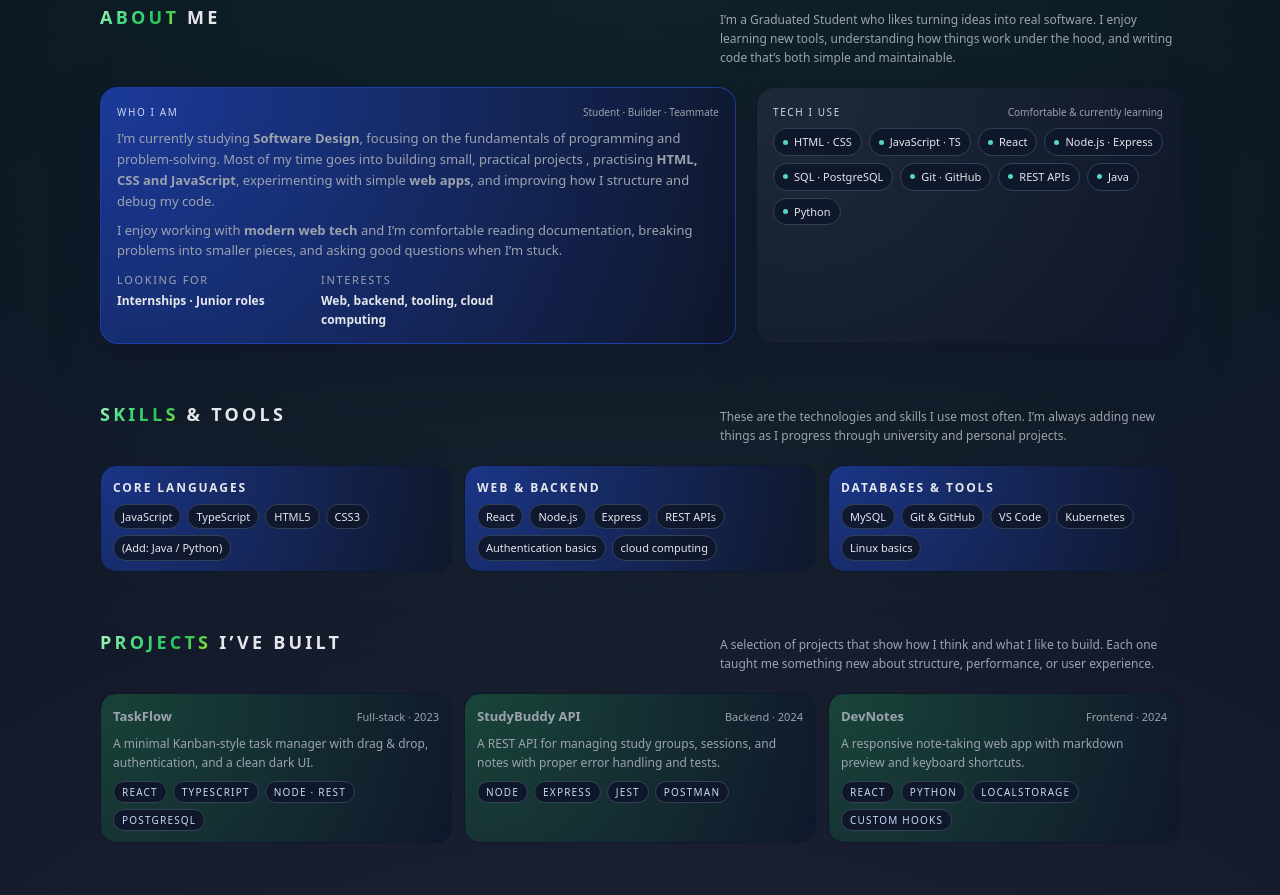
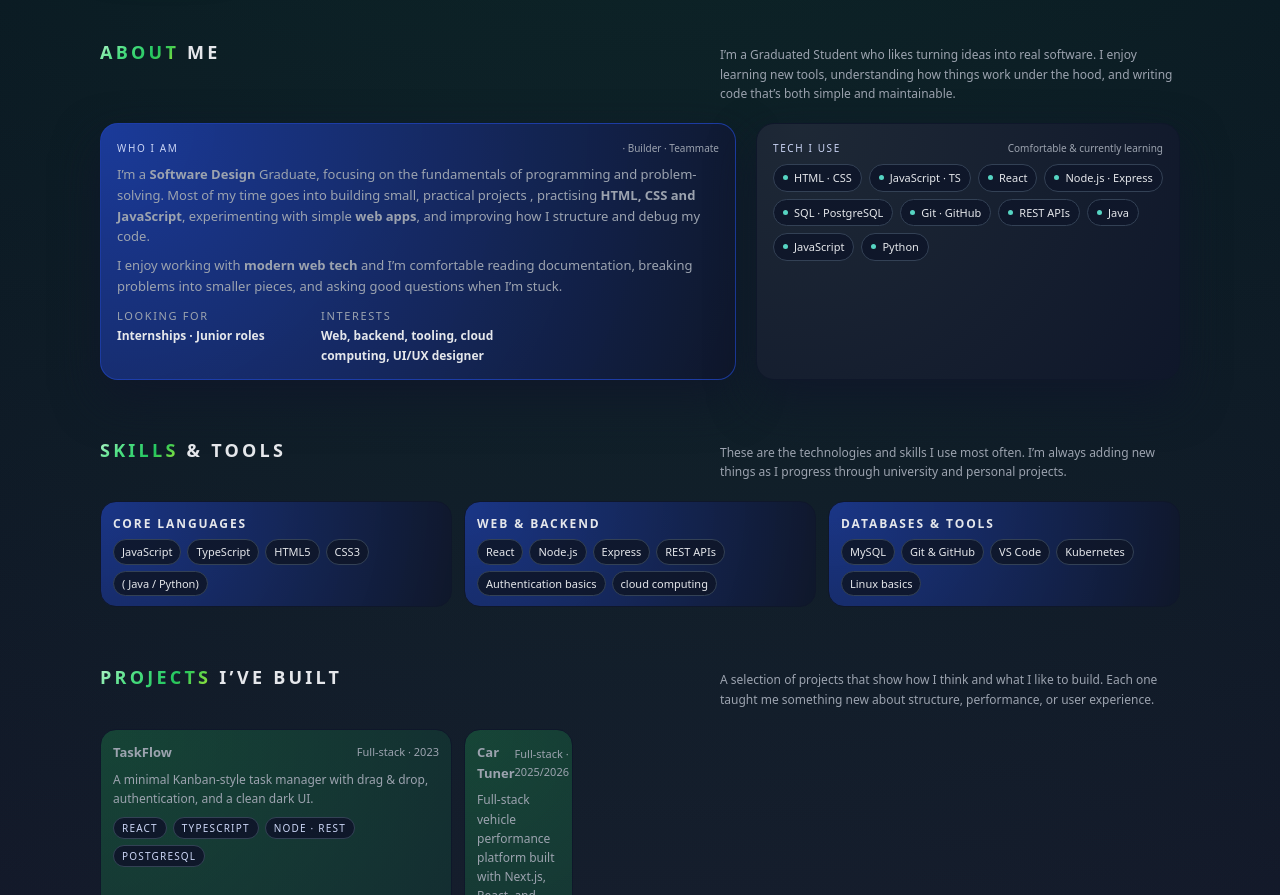
Before and after one commit to Ammar8172/ammar-portfolio, a plain HTML site: page index.html in a window 1280 px wide. Shown: the part 585-1480 px from the top of the page. Drawn offline with Linux system fonts and the light colour scheme.

Commit message:
Make Few changes to the HTML

```diff
--- a/index.html
+++ b/index.html
@@ -1237,7 +1237,7 @@
         <div class="logo-mark">AM</div>
         <div class="logo-text">
           <span>Ammar ALKIYUMI</span>
-          <span>Software Design Graduate</span>
+          <span>Software Design</span>
         </div>
       </div>
 
@@ -1262,12 +1262,12 @@
     <section class="hero">
       <div class="hero-text">
         <div class="hero-tag">
-          <span class="label-pill">Student</span>
+
           <span>Building software that actually ships</span>
         </div>
 
         <h1 class="hero-title">
-          Hi, I’m <span class="highlight">Ammar</span> — a software graduate
+          Hi, I’m <span class="highlight">Ammar</span> — a software Design Graduate Student
           focused on clean, modern web experiences.
         </h1>
 
@@ -1279,7 +1279,7 @@
         </p>
 
         <div class="hero-meta">
-          <span>Software Graduate</span>
+          <span>Software Design</span>
           <span>Web &amp; Backend</span>
           <span>Open to remote work</span>
         </div>
@@ -1327,12 +1327,12 @@
         <div class="card">
           <div class="card-header-small">
             <span class="card-label">Who I am</span>
-            <span class="card-extra">Student · Builder · Teammate</span>
+            <span class="card-extra">· Builder · Teammate</span>
           </div>
           <div class="about-text">
             <p>
               <p>
-  I’m currently studying <strong>Software Design</strong>, focusing on the
+  I’m a <strong>Software Design</strong> Graduate, focusing on the
   fundamentals of programming and problem-solving. Most of my time goes into
   building small, practical projects , practising <strong>HTML, CSS and
   JavaScript</strong>, experimenting with simple <strong>web apps</strong>, and
@@ -1355,7 +1355,7 @@
             </div>
             <div class="about-kfact">
               <label>Interests</label>
-              <strong>Web, backend, tooling, cloud computing</strong>
+              <strong>Web, backend, tooling, cloud computing, UI/UX designer</strong>
             </div>
           </div>
         </div>
@@ -1374,6 +1374,7 @@
             <span class="tech-pill"><span class="dot"></span>Git · GitHub</span>
             <span class="tech-pill"><span class="dot"></span>REST APIs</span>
             <span class="tech-pill"><span class="dot"></span>Java</span>
+            <span class="tech-pill"><span class="dot"></span>JavaScript</span>
             <span class="tech-pill"><span class="dot"></span>Python</span>
           </div>
         </div>
@@ -1399,7 +1400,7 @@
             <span class="skill">TypeScript</span>
             <span class="skill">HTML5</span>
             <span class="skill">CSS3</span>
-            <span class="skill">(Add: Java / Python)</span>
+            <span class="skill">( Java / Python)</span>
           </div>
         </div>
         <div class="skill-card">
@@ -1455,37 +1456,24 @@
           </div>
         </article>
 
+        <div class="projects-grid">
         <article class="project-card">
           <div class="project-meta">
-            <span class="project-title">StudyBuddy API</span>
-            <span>Backend · 2024</span>
+            <span class="project-title">Car Tuner</span>
+            <span>Full-stack · 2025/2026</span>
           </div>
           <p class="project-desc">
-            A REST API for managing study groups, sessions, and notes with
-            proper error handling and tests.
-          </p>
-          <div class="project-tags">
-            <span class="project-tag">Node</span>
-            <span class="project-tag">Express</span>
-            <span class="project-tag">Jest</span>
-            <span class="project-tag">Postman</span>
-          </div>
-        </article>
-
-        <article class="project-card">
-          <div class="project-meta">
-            <span class="project-title">DevNotes</span>
-            <span>Frontend · 2024</span>
-          </div>
-          <p class="project-desc">
-            A responsive note-taking web app with markdown preview and keyboard
-            shortcuts.
+            Full-stack vehicle performance platform built with Next.js, React, and Supabase,
+            featuring garage management, dyno tracking, aftermarket parts, VIN decoding, AI automation,
+            and secure CI/CD infrastructure using Docker, Railway, and GitHub Actions.
           </p>
           <div class="project-tags">
             <span class="project-tag">React</span>
-            <span class="project-tag">Python</span>
-            <span class="project-tag">LocalStorage</span>
-            <span class="project-tag">Custom hooks</span>
+            <span class="project-tag">TypeScript</span>
+            <span class="project-tag">Node · REST</span>
+            <span class="project-tag">PostgreSQL</span>
+            <span class="project-tag">Docker</span>
+            <span class="project-tag">authentication</span>
           </div>
         </article>
       </div>
```
